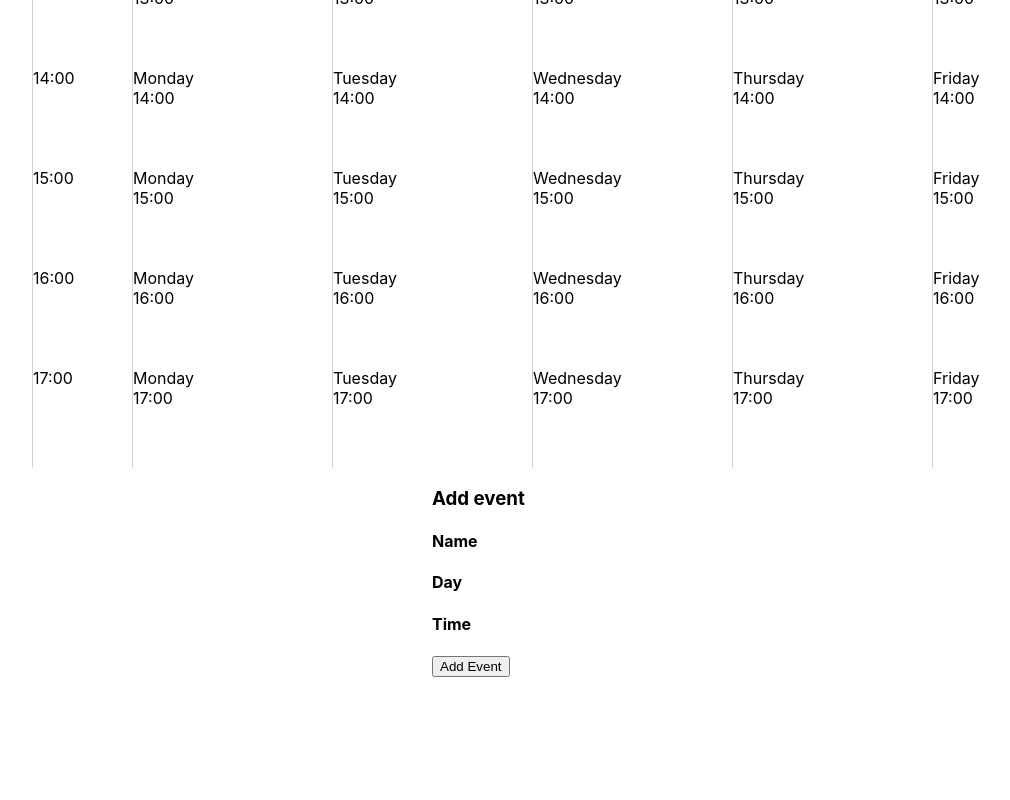
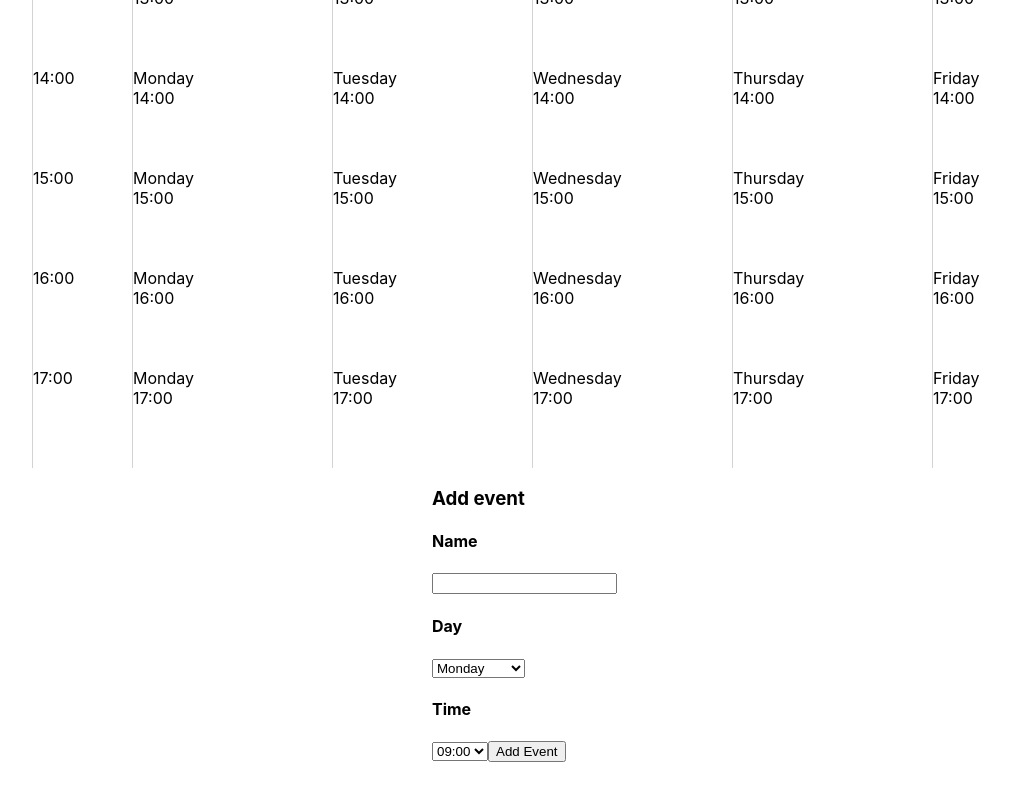
Before and after one commit to aks273/vitamin-calendar-view, a React (Create React App) app: page / in a window 1280 px wide. Shown: the part 522-1322 px from the top of the page, without its empty margins (58-1068 px from the left). Before the commit the page ends 1239 px from the top, so only its background shows below. Built offline with nearby package versions, Linux system fonts and the light colour scheme.

Commit message:
Add input fields to the EventAdder, and add change handlers that update state and propagate it back to the parent

```diff
--- a/src/App.js
+++ b/src/App.js
@@ -1,4 +1,4 @@
-import { Component } from 'react';
+import React, { Component } from 'react';
 
 const DAYS = Object.freeze({
   MONDAY: 'Monday',
@@ -13,15 +13,67 @@ const TIMES_LIST = Object.freeze([
 ]);
 
 class EventAdder extends Component {
+  constructor(props) {
+    super(props);
+
+    this.state = {
+      name: '',
+      day: DAYS.MONDAY,
+      time: TIMES_LIST[0],
+    }
+  }
+  onClickAddEvent() {
+    // check state for appropriate fields
+    this.props.onAddEvent(this.state);
+  }
+
+  onChangeEventName(e) {
+    this.setState({
+      ...this.state,
+      name: e.target.value,
+    });
+  }
+
+  onChangeEventDay(e) {
+    this.setState({
+      ...this.state,
+      day: e.target.value,
+    })
+  }
+
+  onChangeEventTime(e) {
+    this.setState({
+      ...this.state,
+      time: e.target.value,
+    })
+  }
+
   render() {
+    console.log(this.state);
+
     return(
       <div className='event-adder-container'>
         <div className='event-adder'>
           <h3>Add event</h3>
+
           <h4>Name</h4>
+          <input value={this.state.name} onChange={e => this.onChangeEventName(e)}></input>
+
           <h4>Day</h4>
+          <select defaultValue={this.state.day} onChange={e => this.onChangeEventDay(e)}>
+            {Object.values(DAYS).map(day => (
+              <option value={day} key={day}>{day}</option>
+            ))}
+          </select>
+
           <h4>Time</h4>
-          <button>Add Event</button>
+          <select defaultValue={this.state.time} onChange={e => this.onChangeEventTime(e)}>
+            {TIMES_LIST.map(time => (
+              <option value={time} key={time}>{time}</option>
+            ))}
+          </select>
+
+          <button onClick={() => this.onClickAddEvent()}>Add Event</button>
         </div>
       </div>
     )
@@ -41,29 +93,29 @@ class CalendarEntry extends Component {
 
 class WeekCalendar extends Component {
   createDayLabel(dayName) {
-    return <div className={`day-label ${dayName}`}>
+    return <div key={`day-label ${dayName}`} className={`day-label ${dayName}`}>
       <h5>{dayName}</h5>
     </div>
   }
 
   createCalendarEntry(day, time) {
-    return <CalendarEntry time={time} day={day} />
+    return <CalendarEntry time={time} day={day} key={`${time} ${day}`} />
   }
 
   createTimeRow(time) {
-    return <>
-      <div className='time-row'>{time}</div>
+    return <React.Fragment key={`row ${time}`}>
+      <div className='time-row' key={`time-label ${time}`}>{time}</div>
       {Object.values(DAYS).map(day => (
         this.createCalendarEntry(day, time)
       ))}
-    </>
+    </React.Fragment>
   }
 
   render() {
     return (
       <div className='week-calendar-container'>
         <div className='week-calendar'>
-          <div className='dummy-div'></div>
+          <div className='dummy-div' key='placeholder-date'></div>
           {Object.values(DAYS).map(day => (
             this.createDayLabel(day)
           ))}
@@ -77,10 +129,25 @@ class WeekCalendar extends Component {
 }
 
 class App extends Component {
+  constructor(props) {
+    super(props);
+
+    this.state = {
+      events: [],
+    }
+  }
+
+  addEvent(newEvent) {
+    this.setState(prevState => ({
+      events: [...prevState.events, newEvent],
+    }))
+  }
+
   render() {
+    console.log(this.state);
     return <div>
       <WeekCalendar />
-      <EventAdder />
+      <EventAdder onAddEvent={(event) => this.addEvent(event)}/>
     </div>
   }
 }
```
